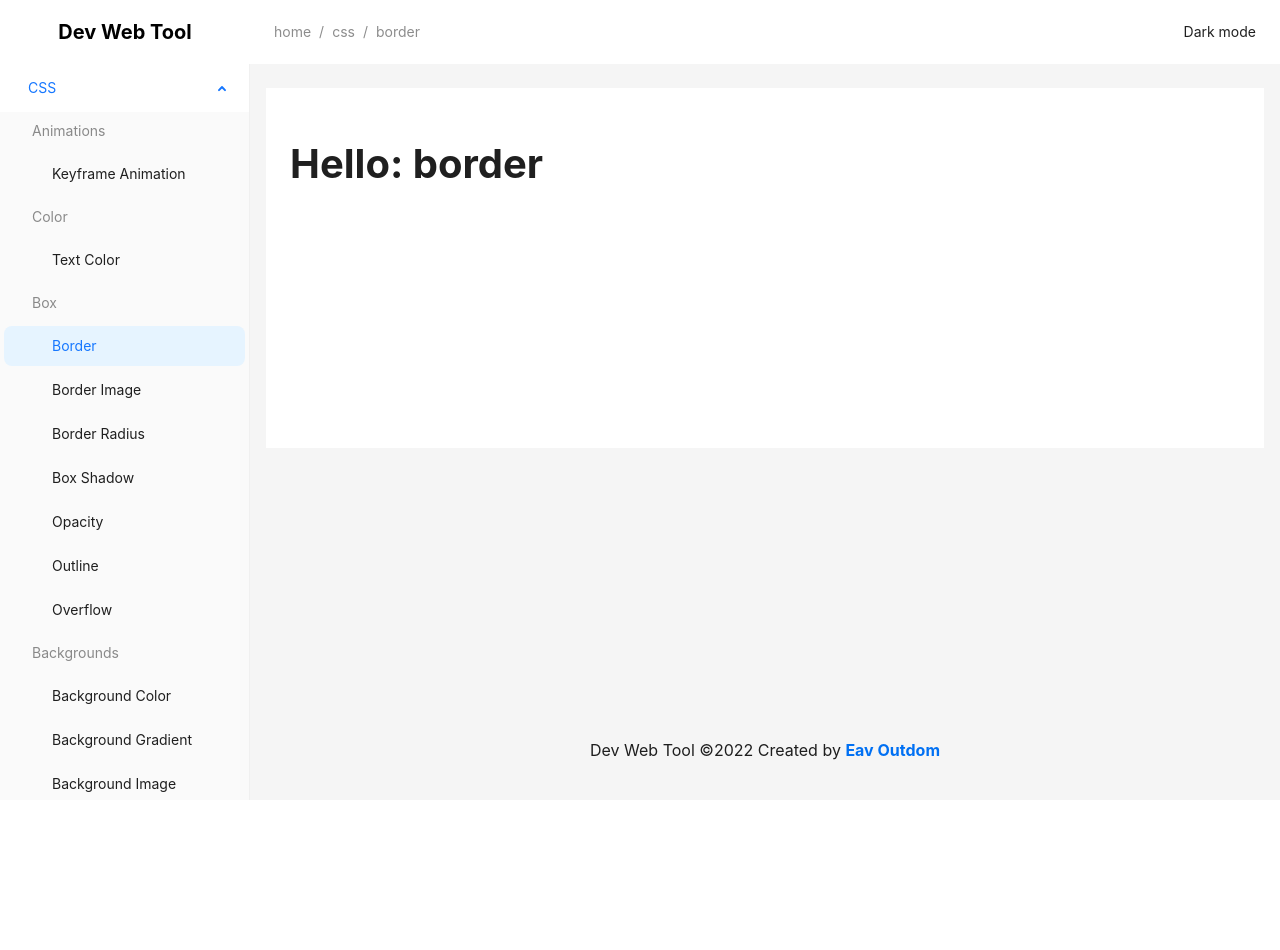
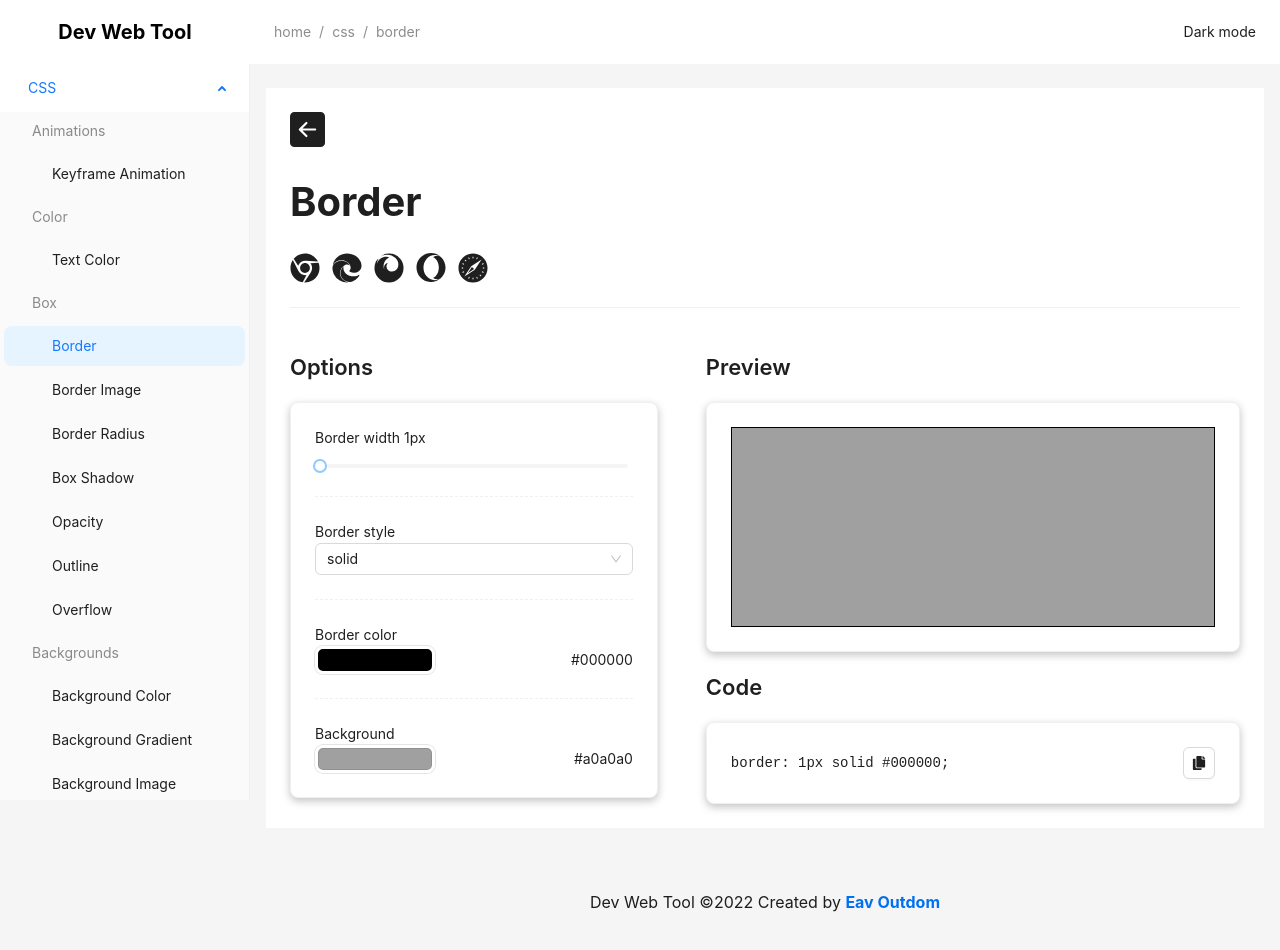
Before and after one commit to EavOutDom/dev-web-tool, a Next.js app: page /css/border in a window 1280 px wide. Before the commit the page ends 800 px from the top, so only its background shows below. Built offline with nearby package versions, Linux system fonts and the light colour scheme.

Commit message:
border, text-color

```diff
--- a/components/colorPicker/ColorPicker.js
+++ b/components/colorPicker/ColorPicker.js
@@ -3,7 +3,7 @@ import { HexColorPicker } from "react-colorful";
 import styles from './ColorPicker.module.css';
 import { useOnClickOutside } from "../../lib/useOnClickOutside";
 
-const ColorPicker = ({ color = '#000', onChange }) => {
+const ColorPicker = ({ color = '#000', onChange, width = 100 }) => {
   const pickerRef = useRef();
   const [isOpen, setIsOpen] = useState(false);
   const close = useCallback(() => setIsOpen(false), []);
@@ -11,7 +11,7 @@ const ColorPicker = ({ color = '#000', onChange }) => {
   return (<div className={styles.picker}>
     <div
       className={styles.swatch}
-      style={{ backgroundColor: color }}
+      style={{ backgroundColor: color, width: width }}
       onClick={() => setIsOpen(true)}
     />
     {isOpen && (
--- a/components/colorPicker/ColorPicker.module.css
+++ b/components/colorPicker/ColorPicker.module.css
@@ -1,10 +1,8 @@
 .picker {
   position: relative;
-  z-index: 1000;
 }
 
 .swatch {
-  width: 100px;
   height: 28px;
   border-radius: 8px;
   border: 3px solid #fff;
--- /dev/null
+++ b/pages/css/border.js
@@ -0,0 +1,84 @@
+import { Button, Card, Divider, Select, Slider, Tooltip } from "antd";
+import ContentLayout from "../../components/contentLayout/ContentLayout";
+import { useRef, useState } from "react";
+import ColorPicker from "../../components/colorPicker/ColorPicker";
+import { FaCopy } from "react-icons/fa";
+import { useCopy } from "../../lib/useCopy";
+
+const Border = () => {
+  const [copyText, setCopy] = useCopy();
+  const borderRef = useRef('');
+  const [state, setState] = useState({
+    border_width: 1,
+    border_style: "solid",
+    border_color: '#000000',
+    background_color: '#a0a0a0'
+  });
+  console.log(state)
+  return (<section>
+    <ContentLayout back='/css' name='Border' browser={{ chrome: 'yes', edge: 'yes', firefox: 'yes', opera: 'yes', safari: 'yes' }}>
+      <ContentLayout.Options>
+        <div>
+          <p className="content_title">Options</p>
+          <Card>
+            <label htmlFor="width">Border width {state.border_width + 'px'}</label>
+            <Slider id="width" value={state.border_width} min={1} max={50} onChange={v => setState(pre => ({ ...pre, border_width: v }))} />
+            <Divider dashed />
+            <label htmlFor="style">Border style</label>
+            <Select style={{ width: '100%' }} id="style" value={state.border_style} onChange={v => setState(pre => ({ ...pre, border_style: v }))}>
+              <Select.Option value='solid'>solid</Select.Option>
+              <Select.Option value='dashed'>dashed</Select.Option>
+              <Select.Option value='dotted'>dotted</Select.Option>
+              <Select.Option value='double'>double</Select.Option>
+              <Select.Option value='ridge'>ridge</Select.Option>
+              <Select.Option value='inset'>inset</Select.Option>
+              <Select.Option value='outset'>outset</Select.Option>
+              <Select.Option value='none'>none</Select.Option>
+              <Select.Option value='hidden'>hidden</Select.Option>
+            </Select>
+            <Divider dashed />
+            <label htmlFor="color">Border color</label>
+            <div id="color" className="items-center justify-between" style={{ gap: 10, width: '100%' }}>
+              <ColorPicker width={120} color={state.border_color} onChange={e => setState(p => ({ ...p, border_color: e }))} />
+              <span>{state.border_color}</span>
+            </div>
+            <Divider dashed />
+            <label htmlFor="color">Background</label>
+            <div id="color" className="items-center justify-between" style={{ gap: 10, width: '100%' }}>
+              <ColorPicker width={120} color={state.background_color} onChange={e => setState(p => ({ ...p, background_color: e }))} />
+              <span>{state.background_color}</span>
+            </div>
+          </Card>
+        </div>
+      </ContentLayout.Options>
+      <ContentLayout.Options>
+        <div>
+          <p className="content_title">Preview</p>
+          <Card>
+            <div style={{
+              height: 200,
+              widows: '100%',
+              background: state.background_color,
+              borderWidth: state.border_width,
+              borderStyle: state.border_style,
+              borderColor: state.border_color
+            }} />
+          </Card>
+        </div>
+        <div>
+          <p className="content_title">Code</p>
+          <Card>
+            <div className="justify-between items-center">
+              <code ref={borderRef}>
+                border: {state.border_width + 'px ' + state.border_style + ' ' + state.border_color};
+              </code>
+              <Button onClick={() => setCopy(borderRef)} icon={<FaCopy />}></Button>
+            </div>
+          </Card>
+        </div>
+      </ContentLayout.Options>
+    </ContentLayout>
+  </section>);
+}
+
+export default Border;
--- a/pages/css/text-color.js
+++ b/pages/css/text-color.js
@@ -16,7 +16,7 @@ const TextColor = () => {
         <div>
           <p className="content_title">Options</p>
           <Card title='Color'>
-            <div className="items-center" style={{ gap: 10 }}>
+            <div className="items-center justify-between" style={{ gap: 10 }}>
               <ColorPicker color={color} onChange={setColor} name={color} />
               <label>{color}</label>
             </div>
@@ -25,7 +25,7 @@ const TextColor = () => {
       </ContentLayout.Options>
       <ContentLayout.Preview>
         <div>
-          <p className="content_title">Options</p>
+          <p className="content_title">Preview</p>
           <Card>
             <div style={{ color: color }}>
               Lorem ipsum dolor sit amet consectetur adipisicing elit. Maxime consequatur sed, repudiandae, libero itaque officia tenetur hic voluptate cumque enim porro deserunt eum et amet rerum? Iure iste sit vel!
--- a/styles/globals.css
+++ b/styles/globals.css
@@ -147,5 +147,21 @@ code {
 
 .content_title {
   font-weight: 600;
-  font-size: 20px;
+  font-size: 22px;
 }
+
+.react-colorful {
+  z-index: 1000 !important;
+}
+
+.react-colorful__pointer {
+  width: 12px !important;
+  height: 12px !important;
+  border-radius: 12px !important;
+}
+
+.react-colorful__hue-pointer {
+  width: 12px !important;
+  height: 12px !important;
+  border-radius: 12px !important;
+}
```
